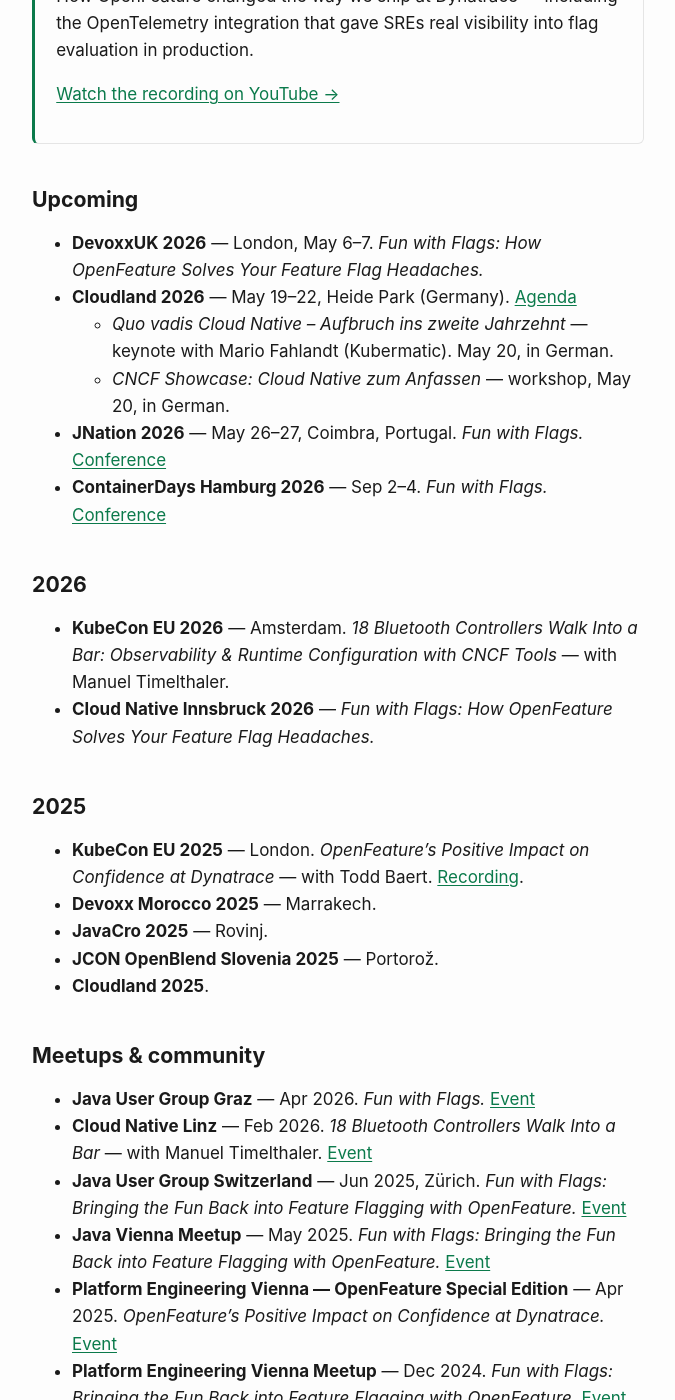
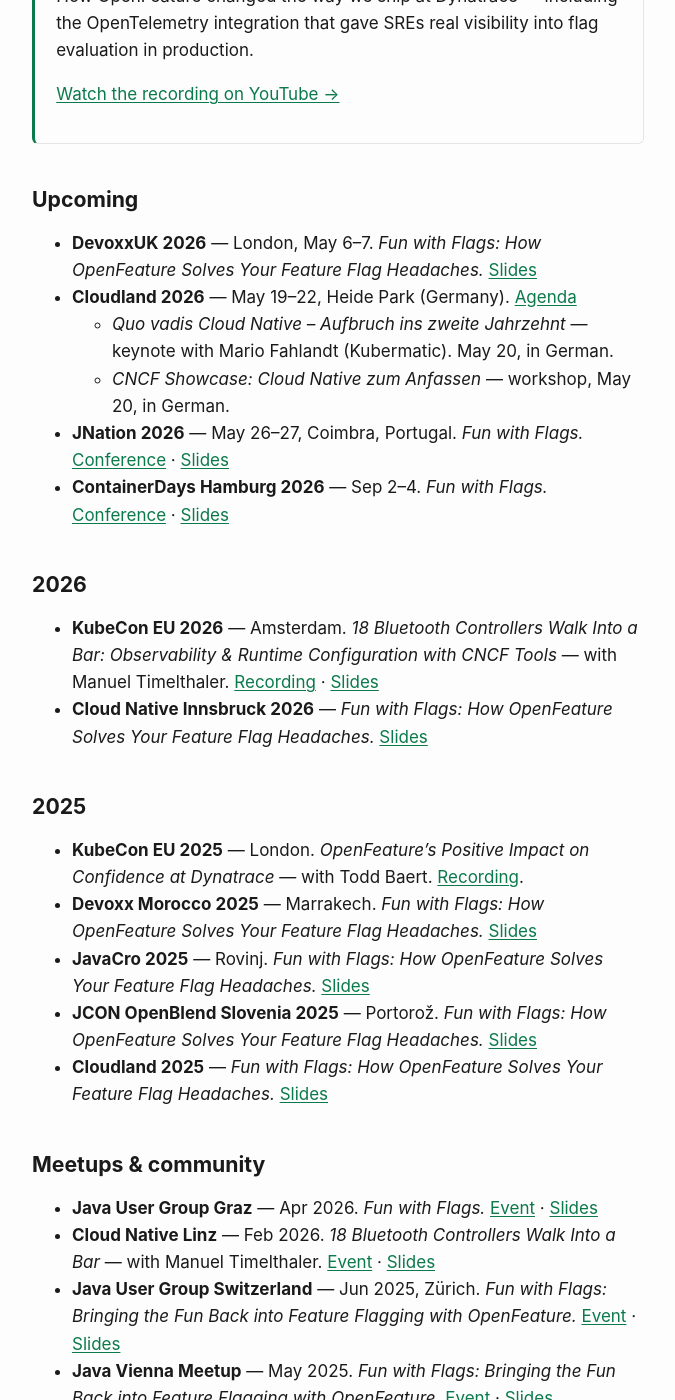
Before and after one commit to aepfli/aepfli.github.io, a Jekyll site: the page built from talks.md, in a window 1280 px wide and 1400 px high, scrolled down 376 px. Shown: the whole window, without its empty margins (302-977 px from the left). Built offline with Jekyll 4.4.1, drawn with Linux system fonts in a browser that asks for light colours; some of the changed text lies outside the part shown.

Commit message:
Add slide and recording links across talks page
- Link Fun with Flags slides to all confirmed Fun with Flags appearances
  (single shared deck at schrottner.at/openFeatureTalk/)
- Add per-event slide URLs for the 18 Bluetooth Controllers talk at
  KubeCon EU 2026 and Cloud Native Linz
- Add the CNCF YouTube recording for KubeCon EU 2026
- Fill in the Fun with Flags subtitle on the bare 2025 conference bullets

Co-Authored-By: Claude Opus 4.7 (1M context) <noreply@anthropic.com>

```diff
--- a/talks.md
+++ b/talks.md
@@ -19,35 +19,35 @@ I speak regularly on feature flagging, observability, developer experience, and
 
 ## Upcoming
 
-- **DevoxxUK 2026** — London, May 6–7. *Fun with Flags: How OpenFeature Solves Your Feature Flag Headaches.*
+- **DevoxxUK 2026** — London, May 6–7. *Fun with Flags: How OpenFeature Solves Your Feature Flag Headaches.* [Slides](https://schrottner.at/openFeatureTalk/)
 - **Cloudland 2026** — May 19–22, Heide Park (Germany). [Agenda](https://meine.doag.org/events/cloudland/2026/agenda/)
   - *Quo vadis Cloud Native – Aufbruch ins zweite Jahrzehnt* — keynote with Mario Fahlandt (Kubermatic). May 20, in German.
   - *CNCF Showcase: Cloud Native zum Anfassen* — workshop, May 20, in German.
-- **JNation 2026** — May 26–27, Coimbra, Portugal. *Fun with Flags.* [Conference](https://jnation.pt/)
-- **ContainerDays Hamburg 2026** — Sep 2–4. *Fun with Flags.* [Conference](https://www.containerdays.io/containerdays-hamburg-2026/speakers/)
+- **JNation 2026** — May 26–27, Coimbra, Portugal. *Fun with Flags.* [Conference](https://jnation.pt/) · [Slides](https://schrottner.at/openFeatureTalk/)
+- **ContainerDays Hamburg 2026** — Sep 2–4. *Fun with Flags.* [Conference](https://www.containerdays.io/containerdays-hamburg-2026/speakers/) · [Slides](https://schrottner.at/openFeatureTalk/)
 
 ## 2026
 
-- **KubeCon EU 2026** — Amsterdam. *18 Bluetooth Controllers Walk Into a Bar: Observability & Runtime Configuration with CNCF Tools* — with Manuel Timelthaler.
-- **Cloud Native Innsbruck 2026** — *Fun with Flags: How OpenFeature Solves Your Feature Flag Headaches.*
+- **KubeCon EU 2026** — Amsterdam. *18 Bluetooth Controllers Walk Into a Bar: Observability & Runtime Configuration with CNCF Tools* — with Manuel Timelthaler. [Recording](https://www.youtube.com/watch?v=Y9agHID8Ml4) · [Slides](https://watchmejoustmyflags.github.io/kubecon-material/kubecon-cloudnativecon-europe-presentation)
+- **Cloud Native Innsbruck 2026** — *Fun with Flags: How OpenFeature Solves Your Feature Flag Headaches.* [Slides](https://schrottner.at/openFeatureTalk/)
 
 ## 2025
 
 - **KubeCon EU 2025** — London. *OpenFeature's Positive Impact on Confidence at Dynatrace* — with Todd Baert. [Recording](https://www.youtube.com/watch?v=XhgIwxrtvuo).
-- **Devoxx Morocco 2025** — Marrakech.
-- **JavaCro 2025** — Rovinj.
-- **JCON OpenBlend Slovenia 2025** — Portorož.
-- **Cloudland 2025**.
+- **Devoxx Morocco 2025** — Marrakech. *Fun with Flags: How OpenFeature Solves Your Feature Flag Headaches.* [Slides](https://schrottner.at/openFeatureTalk/)
+- **JavaCro 2025** — Rovinj. *Fun with Flags: How OpenFeature Solves Your Feature Flag Headaches.* [Slides](https://schrottner.at/openFeatureTalk/)
+- **JCON OpenBlend Slovenia 2025** — Portorož. *Fun with Flags: How OpenFeature Solves Your Feature Flag Headaches.* [Slides](https://schrottner.at/openFeatureTalk/)
+- **Cloudland 2025** — *Fun with Flags: How OpenFeature Solves Your Feature Flag Headaches.* [Slides](https://schrottner.at/openFeatureTalk/)
 
 ## Meetups & community
 
-- **Java User Group Graz** — Apr 2026. *Fun with Flags.* [Event](https://www.meetup.com/java-user-group-graz/events/313960173)
-- **Cloud Native Linz** — Feb 2026. *18 Bluetooth Controllers Walk Into a Bar* — with Manuel Timelthaler. [Event](https://www.meetup.com/cloud-native-linz/events/313186726/)
-- **Java User Group Switzerland** — Jun 2025, Zürich. *Fun with Flags: Bringing the Fun Back into Feature Flagging with OpenFeature.* [Event](https://www.jug.ch/html/events/2025/fun-with-flags.html)
-- **Java Vienna Meetup** — May 2025. *Fun with Flags: Bringing the Fun Back into Feature Flagging with OpenFeature.* [Event](https://www.meetup.com/java-vienna/events/305897200/)
+- **Java User Group Graz** — Apr 2026. *Fun with Flags.* [Event](https://www.meetup.com/java-user-group-graz/events/313960173) · [Slides](https://schrottner.at/openFeatureTalk/)
+- **Cloud Native Linz** — Feb 2026. *18 Bluetooth Controllers Walk Into a Bar* — with Manuel Timelthaler. [Event](https://www.meetup.com/cloud-native-linz/events/313186726/) · [Slides](https://watchmejoustmyflags.github.io/kubecon-material/cloud-native-linz-presentation/)
+- **Java User Group Switzerland** — Jun 2025, Zürich. *Fun with Flags: Bringing the Fun Back into Feature Flagging with OpenFeature.* [Event](https://www.jug.ch/html/events/2025/fun-with-flags.html) · [Slides](https://schrottner.at/openFeatureTalk/)
+- **Java Vienna Meetup** — May 2025. *Fun with Flags: Bringing the Fun Back into Feature Flagging with OpenFeature.* [Event](https://www.meetup.com/java-vienna/events/305897200/) · [Slides](https://schrottner.at/openFeatureTalk/)
 - **Platform Engineering Vienna — OpenFeature Special Edition** — Apr 2025. *OpenFeature's Positive Impact on Confidence at Dynatrace.* [Event](https://www.meetup.com/platform-engineering-vienna/events/306913081/)
-- **Platform Engineering Vienna Meetup** — Dec 2024. *Fun with Flags: Bringing the Fun Back into Feature Flagging with OpenFeature.* [Event](https://www.meetup.com/platform-engineering-vienna/events/304557618/)
-- **Cloud Native Graz (CNCG) Meetup** — Oct 2024. *Fun with Flags: Bringing the Fun Back into Feature Flagging with OpenFeature.* [Event](https://www.meetup.com/cncf-graz/events/301870753/)
+- **Platform Engineering Vienna Meetup** — Dec 2024. *Fun with Flags: Bringing the Fun Back into Feature Flagging with OpenFeature.* [Event](https://www.meetup.com/platform-engineering-vienna/events/304557618/) · [Slides](https://schrottner.at/openFeatureTalk/)
+- **Cloud Native Graz (CNCG) Meetup** — Oct 2024. *Fun with Flags: Bringing the Fun Back into Feature Flagging with OpenFeature.* [Event](https://www.meetup.com/cncf-graz/events/301870753/) · [Slides](https://schrottner.at/openFeatureTalk/)
 - **Grazer Linuxtage 2023** — *Beyond Pushing Code: Dynatrace's Open Source Journey on GitHub.*
 
 ---
```
Also changed, not shown: other parts of talks.md (+1 -1 lines).
